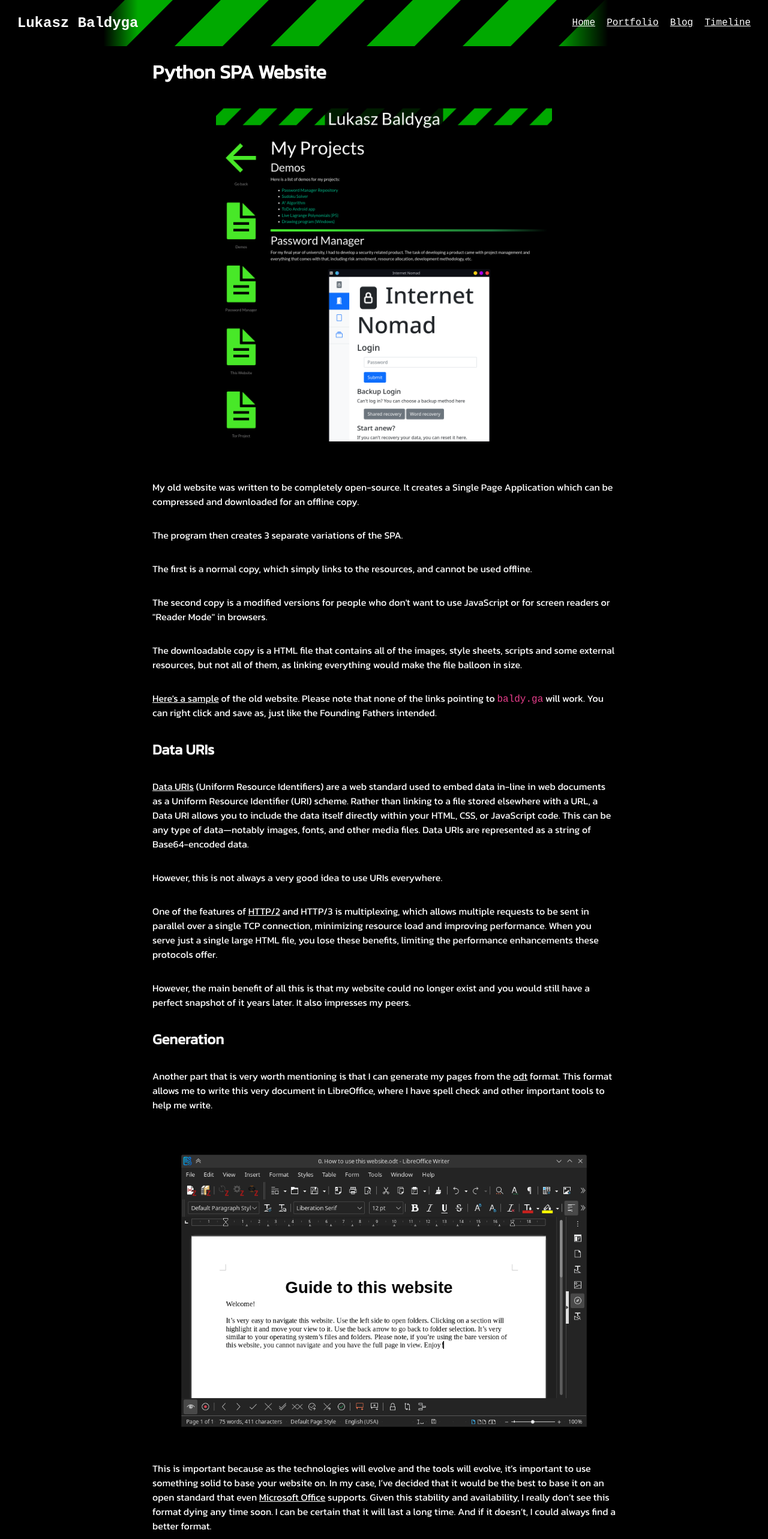
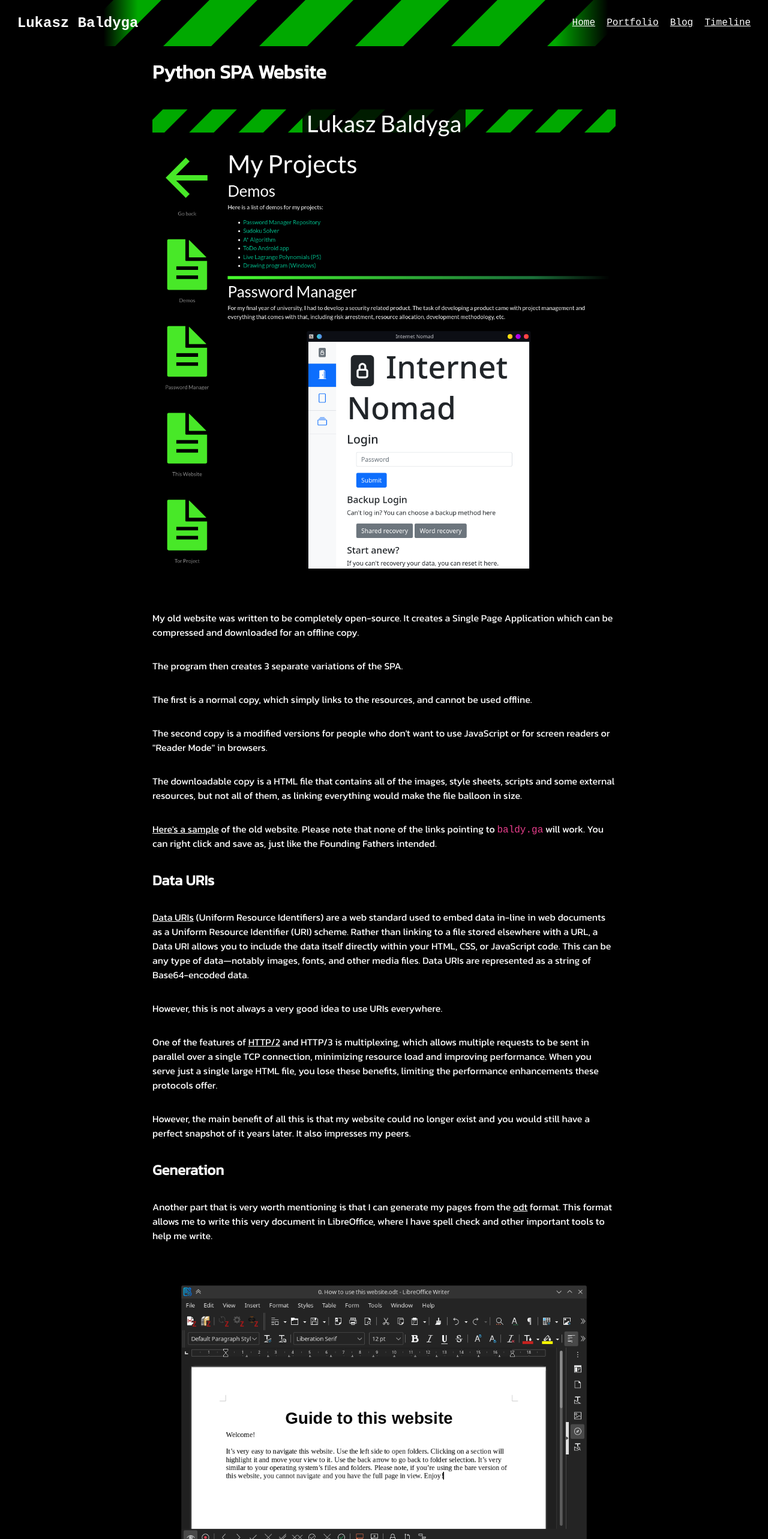
Before and after one commit to Rijndael1998/Website-Neo, a Next.js app: page /portfolio/oldWebsite in a window 1280 px wide. Shown: the top 2566 px of the page at 60% size. Built offline with nearby package versions, Linux system fonts and the light colour scheme; a web font is replaced by a local one.

Commit message:
lazy loading images

```diff
--- a/src/app/portfolio/oldWebsite/page.tsx
+++ b/src/app/portfolio/oldWebsite/page.tsx
@@ -1,7 +1,11 @@
-import GalleryImage from "@/components/imageGallery/galleryImage";
 import Lazy from "@/components/lazy/_lazy";
+import LazyLocalImage from "@/components/lazy/_lazyLocalImage";
 import { http2, msLink } from "@/content/portfolio/oldWebsite/OldWebsite";
 import Link from "next/link";
+
+import old_website from "./opengraph-image.png";
+import old_website_low from "./images/LibreOfficeWriter.png";
+import old_website_err from "./images/Errors.png";
 
 export const metadata = {
     title: "Langrage",
@@ -11,7 +15,7 @@ export const metadata = {
 export default function PythonSPAWebsite() {
     return <Lazy>
         <h1>Python SPA Website</h1>
-        <GalleryImage src="/fun/old_website.png" aspectRatio={1} />
+        <LazyLocalImage src={old_website} />
         <p style={{ marginTop: "4rem" }}>{
             `
             My old website was written to be completely open-source. It creates a Single Page Application which can be compressed and downloaded for an offline copy.
@@ -108,7 +112,7 @@ export default function PythonSPAWebsite() {
             important tools to help me write.
         </p>
 
-        <GalleryImage src="/fun/hobbies/oldWebsite/LibreOfficeWriter.png" aspectRatio={1039 / 740} />
+        <LazyLocalImage src={old_website_low} />
 
         <p>
             This is important because as the technologies will evolve and the tools will evolve,
@@ -132,10 +136,10 @@ export default function PythonSPAWebsite() {
             or the content that was used to generate the site.
         </p>
 
-        <GalleryImage src="/fun/hobbies/oldWebsite/Errors.png" aspectRatio={1208 / 467} />
+        <LazyLocalImage src={old_website_err} />
 
         <p>
-            Upon completion, the script can automatically send the HTML to the service to be analysed.
+            Upon completion, the script can automatically send the HTML to the service to be analyzed.
             The script receives the info/warnings/errors if any are found and displays them, like above.
             This helps to find any potential errors before they are shipped to the public. This also
             doubles as a debugger if necessary.
```
Also changed, not shown: src/app/portfolio/oldWebsite/images/Errors.png (renamed from public/fun/hobbies/oldWebsite/Errors.png), src/app/portfolio/oldWebsite/images/LibreOfficeWriter.png (renamed from public/fun/hobbies/oldWebsite/LibreOfficeWriter.png).
